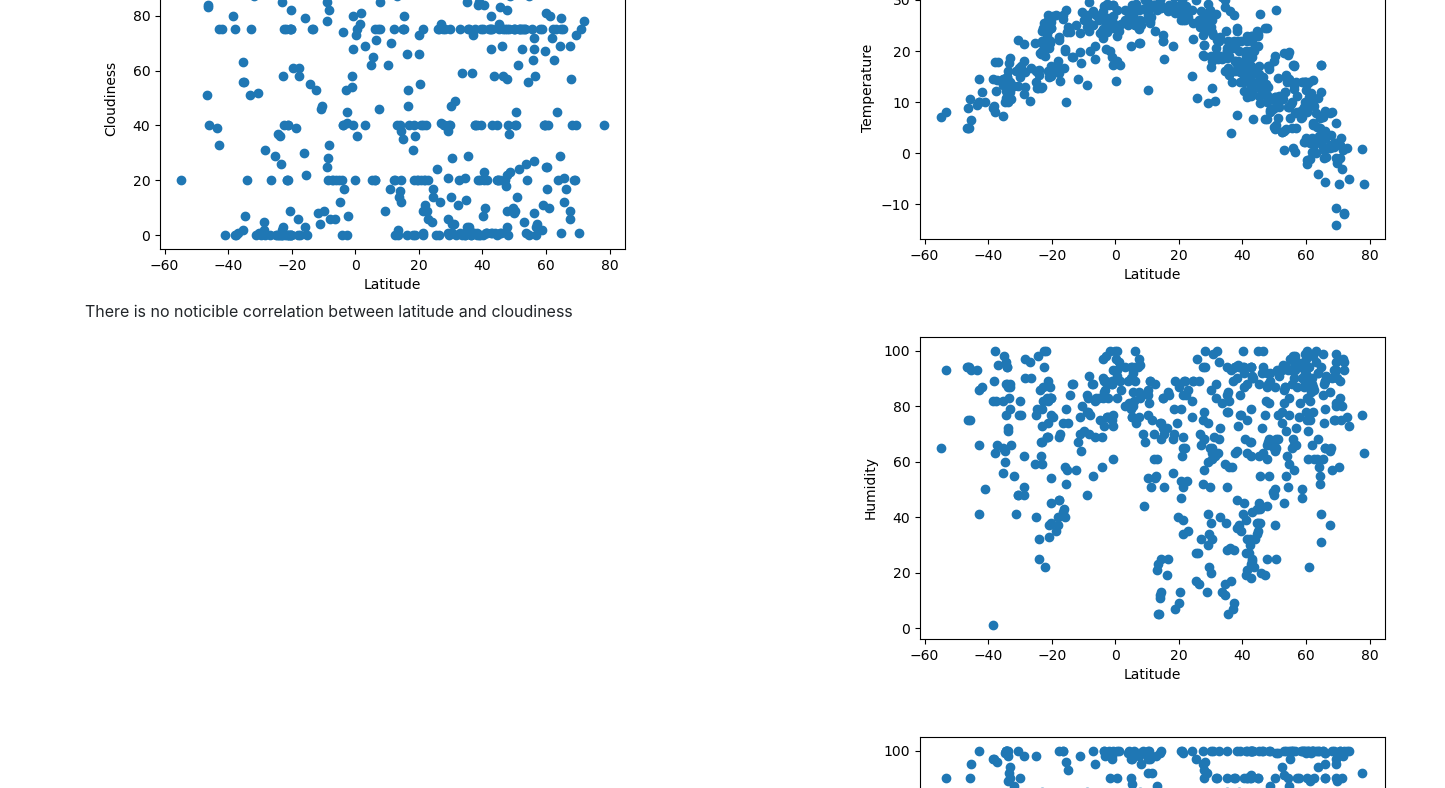
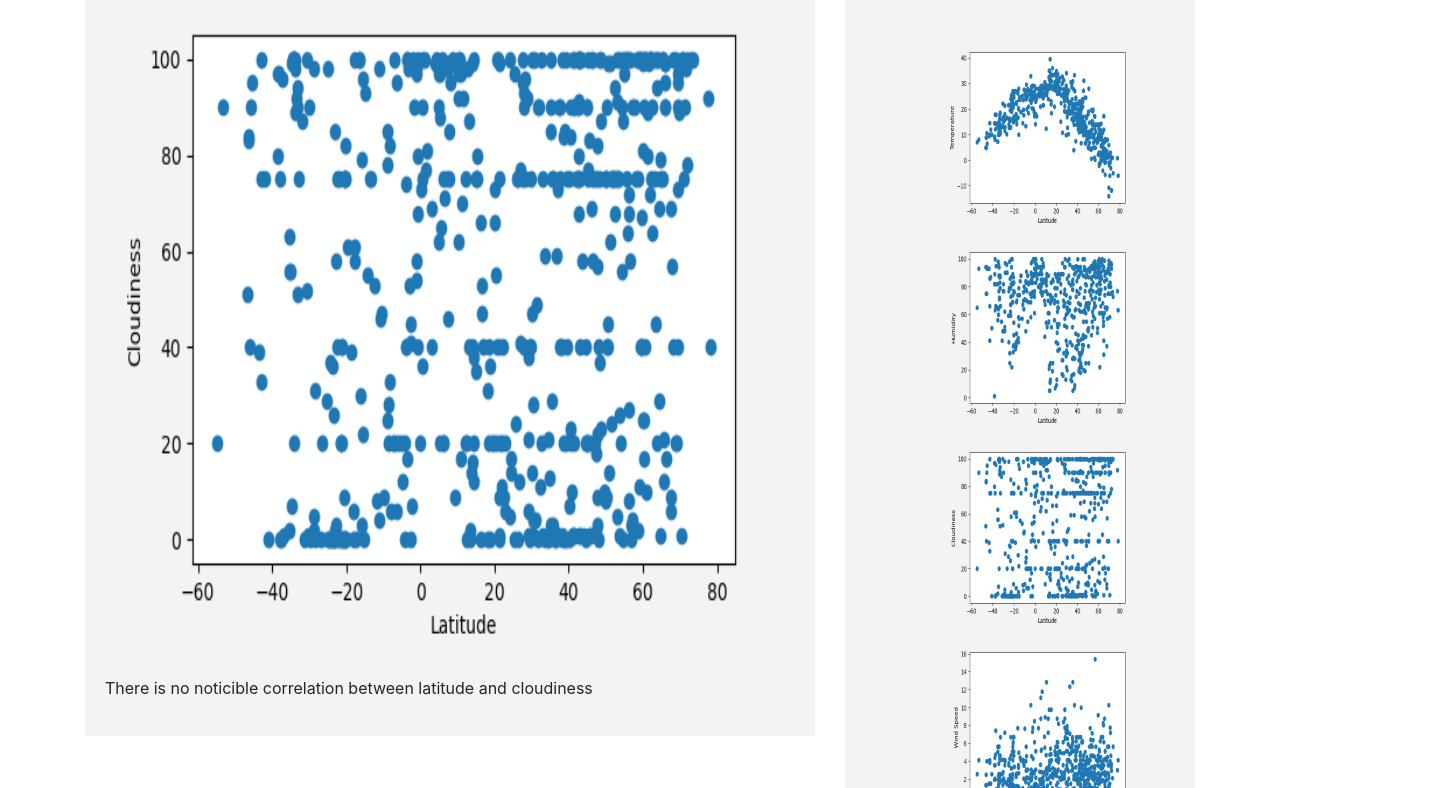
Before and after one commit to timelessauthentic/Web-Design-Challenge, a plain HTML site: page visualizations/cloudiness.html in a window 1280 px wide. Shown: the part 238-1026 px from the top of the page, 1445 px wide, since content can reach past the window. Drawn offline with nearby package versions, Linux system fonts and the light colour scheme; the site is published under a folder, as on GitHub Pages, so addresses that start at the root find nothing.

Commit message:
Update cloudiness.html

```diff
--- a/visualizations/cloudiness.html
+++ b/visualizations/cloudiness.html
@@ -10,7 +10,7 @@
   <link rel="stylesheet" href="https://stackpath.bootstrapcdn.com/bootstrap/4.3.1/css/bootstrap.min.css" integrity="sha384-ggOyR0iXCbMQv3Xipma34MD+dH/1fQ784/j6cY/iJTQUOhcWr7x9JvoRxT2MZw1T" crossorigin="anonymous">
 
   <!-- My CSS stylesheet -->
-  <link rel="stylesheet" href="/style.css" media="screen">
+  <link rel="stylesheet" href="../style.css" media="screen">
 
 </head>
 
```
